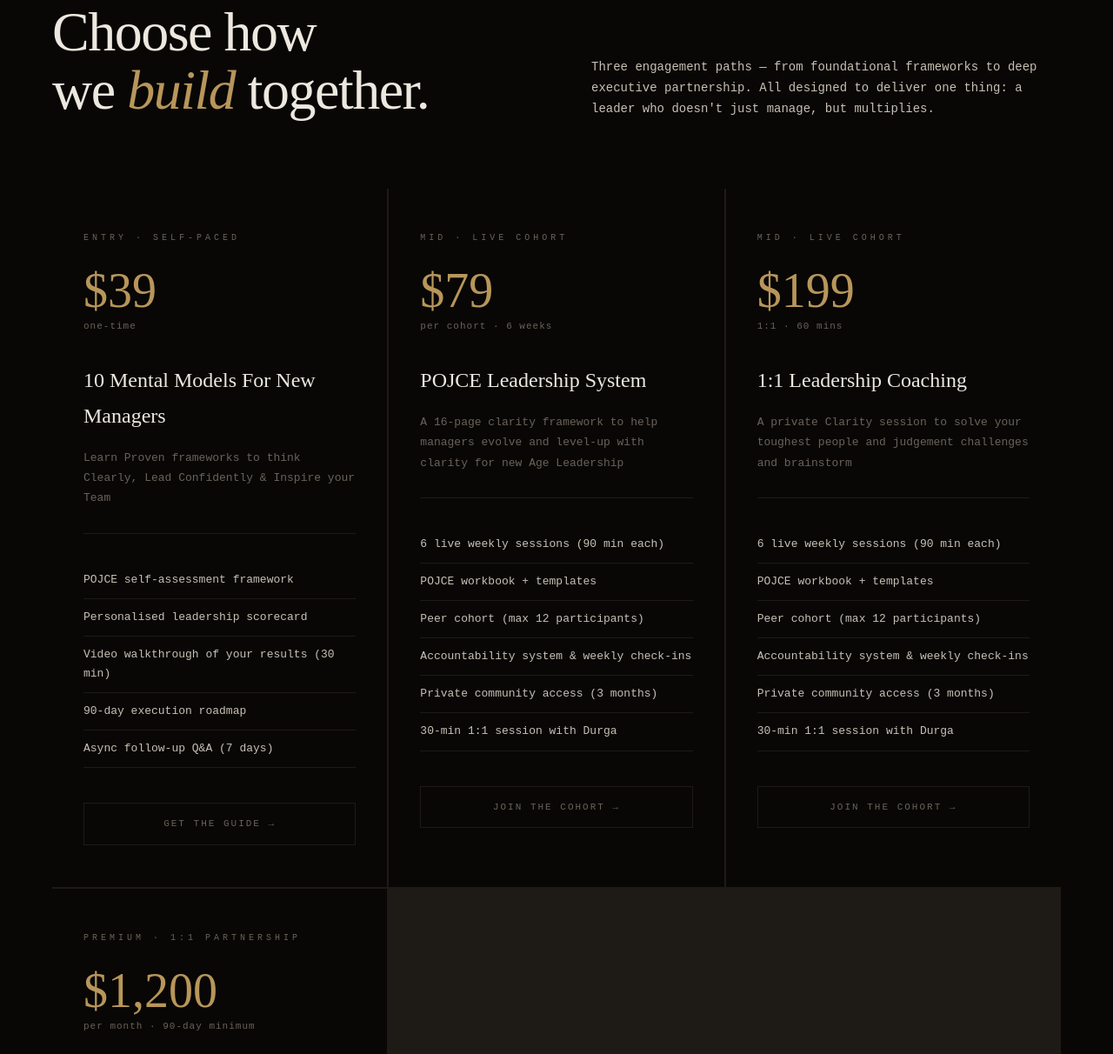
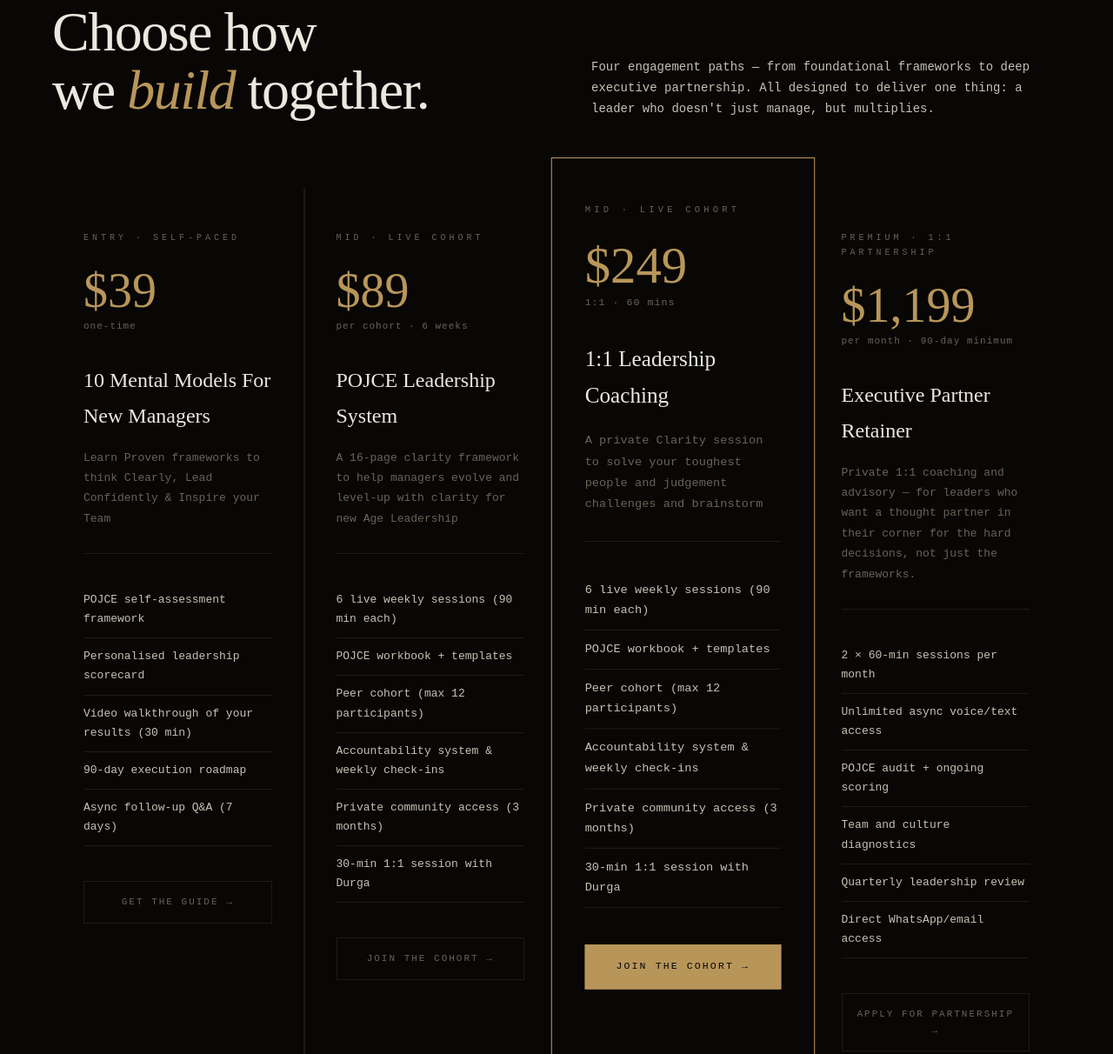
Before and after one commit to swaraj89/thexecutiveedge.co, a plain HTML site: page frontend/index.html in a window 1280 px wide. Shown: the part 3309-4521 px from the top of the page at 87% size. Drawn offline with Linux system fonts and the light colour scheme; a web font is replaced by a local one.

Commit message:
feat: updated pricing cards

```diff
--- a/frontend/index.html
+++ b/frontend/index.html
@@ -479,7 +479,7 @@ letter-spacing: -1.5px;
 .offers-header h2 em { color: var(--gold); font-style: italic; }
 .offers-grid {
 display: grid;
-grid-template-columns: repeat(3, 1fr);
+grid-template-columns: repeat(4, 1fr);
 gap: 2px;
 background: var(--border);
 }
@@ -560,6 +560,10 @@ border: 1px solid var(--gold);
 .offer-cta-gold:hover { background: var(--gold-light); }
 .offer-featured {
 position: relative;
+z-index: 9999;
+border: 1px solid var(--gold);
+transform: scale(1.05);
+translate: 0 -10px;
 }
 .offer-featured::before {
 content: ‘MOST POPULAR’;
@@ -963,7 +967,7 @@ footer { grid-template-columns: 1fr; gap: 40px; padding: 48px 28px; }
   <div class="section-label">Work With Me</div>
   <div class="offers-header reveal">
     <h2>Choose how<br>we <em>build</em> together.</h2>
-    <p>Three engagement paths — from foundational frameworks to deep executive partnership. All designed to deliver one thing: a leader who doesn't just manage, but multiplies.</p>
+    <p>Four engagement paths — from foundational frameworks to deep executive partnership. All designed to deliver one thing: a leader who doesn't just manage, but multiplies.</p>
   </div>
   <div class="offers-grid reveal">
     <!-- Entry -->
@@ -985,7 +989,7 @@ footer { grid-template-columns: 1fr; gap: 40px; padding: 48px 28px; }
     <!-- Mid -->
     <div class="offer-card">
       <div class="offer-tier">Mid · Live Cohort</div>
-      <div class="offer-price">$79</div>
+      <div class="offer-price">$89</div>
       <div class="offer-price-note">per cohort · 6 weeks</div>
       <div class="offer-name">POJCE Leadership System</div>
       <div class="offer-tagline">A 16-page clarity framework to help managers evolve and level-up with clarity for new Age Leadership</div>
@@ -1000,9 +1004,9 @@ footer { grid-template-columns: 1fr; gap: 40px; padding: 48px 28px; }
       <a href="https://stan.store/durgaonleadership" class="offer-cta offer-cta-outline" target="_blank">Join the Cohort →</a>
     </div>
     <!-- Mid -->
-    <div class="offer-card">
+    <div class="offer-card offer-featured">
       <div class="offer-tier">Mid · Live Cohort</div>
-      <div class="offer-price">$199</div>
+      <div class="offer-price">$249</div>
       <div class="offer-price-note">1:1 · 60 mins</div>
       <div class="offer-name">1:1 Leadership Coaching</div>
       <div class="offer-tagline">A private Clarity session to solve your toughest people and judgement challenges and brainstorm</div>
@@ -1014,12 +1018,12 @@ footer { grid-template-columns: 1fr; gap: 40px; padding: 48px 28px; }
         <li>Private community access (3 months)</li>
         <li>30-min 1:1 session with Durga</li>
       </ul>
-      <a href="https://stan.store/durgaonleadership" class="offer-cta offer-cta-outline" target="_blank">Join the Cohort →</a>
+      <a href="https://stan.store/durgaonleadership" class="offer-cta offer-cta-gold" target="_blank">Join the Cohort →</a>
     </div>
     <!-- Premium -->
-    <div class="offer-card offer-featured">
+    <div class="offer-card">
       <div class="offer-tier">Premium · 1:1 Partnership</div>
-      <div class="offer-price">$1,200</div>
+      <div class="offer-price">$1,199</div>
       <div class="offer-price-note">per month · 90-day minimum</div>
       <div class="offer-name">Executive Partner Retainer</div>
       <div class="offer-tagline">Private 1:1 coaching and advisory — for leaders who want a thought partner in their corner for the hard decisions, not just the frameworks.</div>
@@ -1031,7 +1035,7 @@ footer { grid-template-columns: 1fr; gap: 40px; padding: 48px 28px; }
         <li>Quarterly leadership review</li>
         <li>Direct WhatsApp/email access</li>
       </ul>
-      <a href="https://stan.store/durgaonleadership" class="offer-cta offer-cta-gold" target="_blank">Apply for Partnership →</a>
+      <a href="https://stan.store/durgaonleadership" class="offer-cta offer-cta-outline" target="_blank">Apply for Partnership →</a>
     </div>
   </div>
 </section>
```
